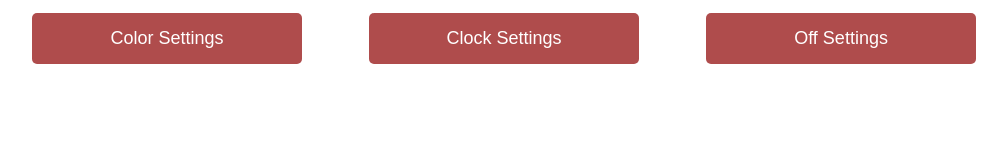
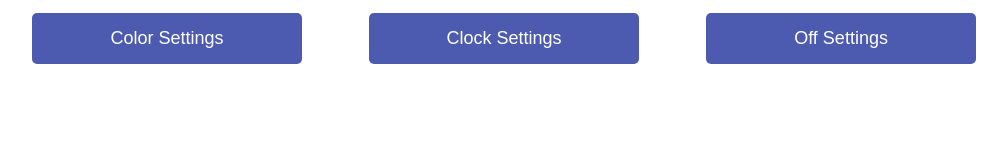
Before and after one commit to muxbux/led-automiation-project, a plain HTML site: page index.html in a window 1280 px wide. Shown: the whole page, without its empty margins (136-1143 px from the left). Drawn offline with Linux system fonts and the light colour scheme.

Commit message:
change index.html

```diff
--- a/index.html
+++ b/index.html
@@ -5,14 +5,14 @@
         /* Define color variables */
         :root {
             --main-bg-color: #ffffff;
-            --button-bg-color: #af4c4c;
+            --button-bg-color: #4c5baf;
             --button-text-color: #ffffff;
             --text-color: #000000;
             --slider-track-color: #ffffff;
-            --slider-thumb-color: #af4c4c;
+            --slider-thumb-color: #4c5baf;
             --info-tooltip-bg: #f9f9f9;
             --info-tooltip-border: #ccc;
-            --buttonhover: #7e3737;
+            --buttonhover: #323a68;
         }
 
         body {
@@ -242,17 +242,17 @@
                                     <input type="checkbox" name="prioritizeLAN" id="prioritizeLAN"><br>
                                     <label for="prioritizeLAN">Prioritize LAN</label>
                                 </div>
-                                <div style="display: flex; justify-content: center;">
+                                <!-- <div style="display: flex; justify-content: center;">
                                     <input type="checkbox" name="enableIndicators" id="enableIndicators"><br>
                                     <label for="enableIndicators">Enable Indicators</label>
                                 </div>
 
                                 <div style="display: flex; justify-content: center;">
                                     <label for="brightness">Brightness:</label>
-                                    <span id="brightness-value"></span> <!-- This element will display the value -->
+                                    <span id="brightness-value"></span>
                                 </div>
                                 <input type="range" name="brightness" id="brightness" min="0" max="100" value="50" oninput="updateBrightnessValue()">
-                                <span id="brightness-value"></span> <!-- This element will display the value -->
+                                <span id="brightness-value"></span> This element will display the value -->
 
                                 <!-- Rest of your form -->
                                 <label for="darkModeStartTime">Dark Mode Start Time:</label>
```
